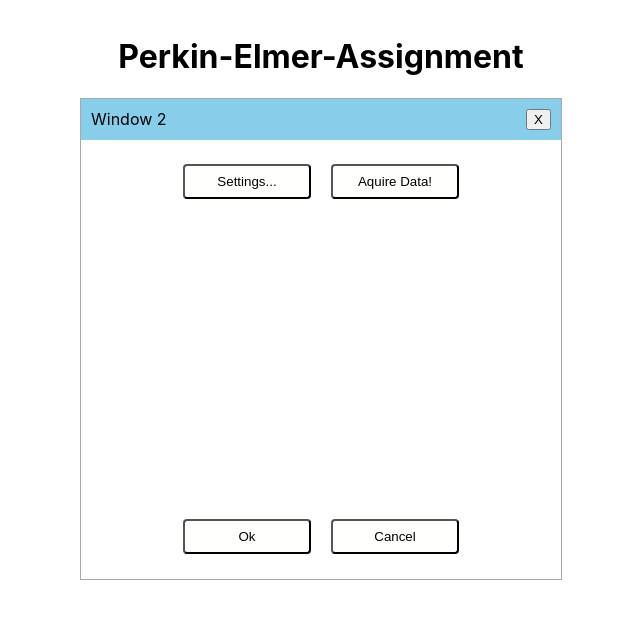
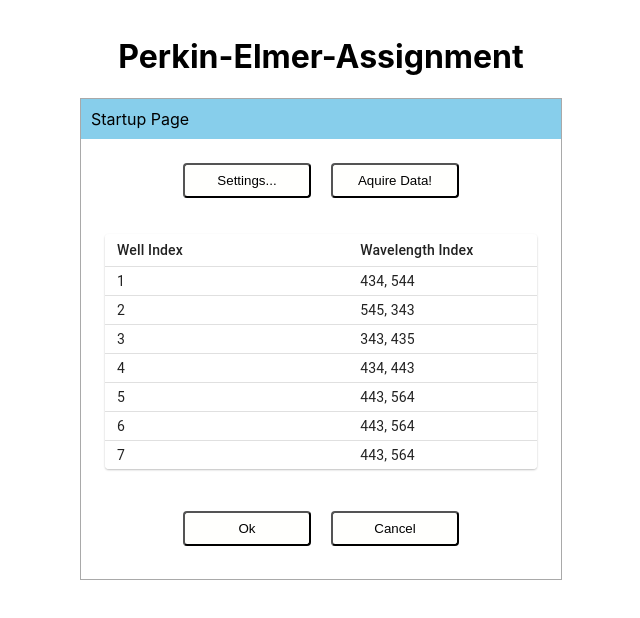
Before and after one commit to tejaspatil-psl/perkin-elmer-assignment, a React (Create React App) app: page / in a window 1280 px wide. Shown: the top 618 px of the page, without its empty margins (319-959 px from the left). Built offline with nearby package versions, Linux system fonts and the light colour scheme.

Commit message:
startup page ui created

```diff
--- a/src/components/startup-dialog/startup.css
+++ b/src/components/startup-dialog/startup.css
@@ -16,7 +16,6 @@
     height: 30rem;
 }
 
-
 button {
     cursor: pointer;
 }
@@ -30,3 +29,20 @@
 .styled-buttons:hover {
     background: rgb(165, 215, 235);
 }
+
+.css-11xur9t-MuiPaper-root-MuiTableContainer-root {
+    width: 90% !important;
+    height: 235px !important;
+    margin-left: 1.5rem;
+    margin-top: 2rem;
+    overflow-x: hidden !important;
+    overflow-y: auto !important;
+    box-shadow:  0px 1px 2px 0px rgba(0, 0, 0, 0.25) !important;
+}
+.css-1ex1afd-MuiTableCell-root {
+    /* line-height: 0.43 !important; */
+    padding: 4px 12px !important;
+}
+.css-y8ay40-MuiTableCell-root{
+    padding: 4px 12px !important;
+}
--- a/src/components/startup-dialog/startup.jsx
+++ b/src/components/startup-dialog/startup.jsx
@@ -1,18 +1,68 @@
 import './startup.css';
+import * as React from 'react';
+import Table from '@mui/material/Table';
+import TableBody from '@mui/material/TableBody';
+import TableCell from '@mui/material/TableCell';
+import TableContainer from '@mui/material/TableContainer';
+import TableHead from '@mui/material/TableHead';
+import TableRow from '@mui/material/TableRow';
+import Paper from '@mui/material/Paper';
+
+const rows = [
+  {name : "1" , calories : "434, 544"},
+  {name : "2" , calories : "545, 343"},
+  {name : "3" , calories : "343, 435"},
+  {name : "4" , calories : "434, 443"},
+  {name : "5" , calories : "443, 564"},
+  {name : "6" , calories : "443, 564"},
+  {name : "7" , calories : "443, 564"},
+  {name : "8" , calories : "443, 564"},
+  {name : "9" , calories : "443, 564"},
+  {name : "10", calories : "443, 564"},
+  {name : "11", calories : "443, 564"},
+  {name : "12", calories : "443, 564"},
+  {name : "13", calories : "443, 564"},
+  {name : "14", calories : "443, 564"},
+  {name : "15", calories : "443, 564"},
+]
 
 function Startup() {
   return (
     <div className="startup-container">
       <div className='startup-dialog'>
-      <div className='header'> Window 2 <button>X</button></div>
-        <div style={{marginTop:"20px"}}>
+        <div className='header'> Startup Page
+        </div>
+        <div style={{ marginTop: "20px" }}>
           <button className='styled-buttons'>Settings...</button>
           <button className='styled-buttons'>Aquire Data!</button>
         </div>
 
+        <TableContainer component={Paper}>
+          <Table sx={{ minWidth: 650 }} stickyHeader aria-label="simple table">
+            <TableHead>
+              <TableRow>
+                <TableCell style={{ "width": "35px", "minWidth": "10px" }}>Well Index</TableCell>
+                <TableCell style={{ "width": "40px" }}>Wavelength Index</TableCell>
+              </TableRow>
+            </TableHead>
+            <TableBody>
+              {rows.map((row) => (
+                <TableRow
+                  key={row.name}
+                  sx={{ '&:last-child td, &:last-child th': { border: 0 } }}
+                >
+                  <TableCell component="th" scope="row" style={{ "width": "35px" }}>
+                    {row.name}
+                  </TableCell>
+                  <TableCell style={{ "width": "40px" }}>{row.calories}</TableCell>
+                </TableRow>
+              ))}
+            </TableBody>
+          </Table>
+        </TableContainer>
 
 
-        <div style={{marginTop:"65%"}}>
+        <div style={{ marginTop: "8%" }}>
           <button className='styled-buttons'>Ok</button>
           <button className='styled-buttons'>Cancel</button>
         </div>
```
